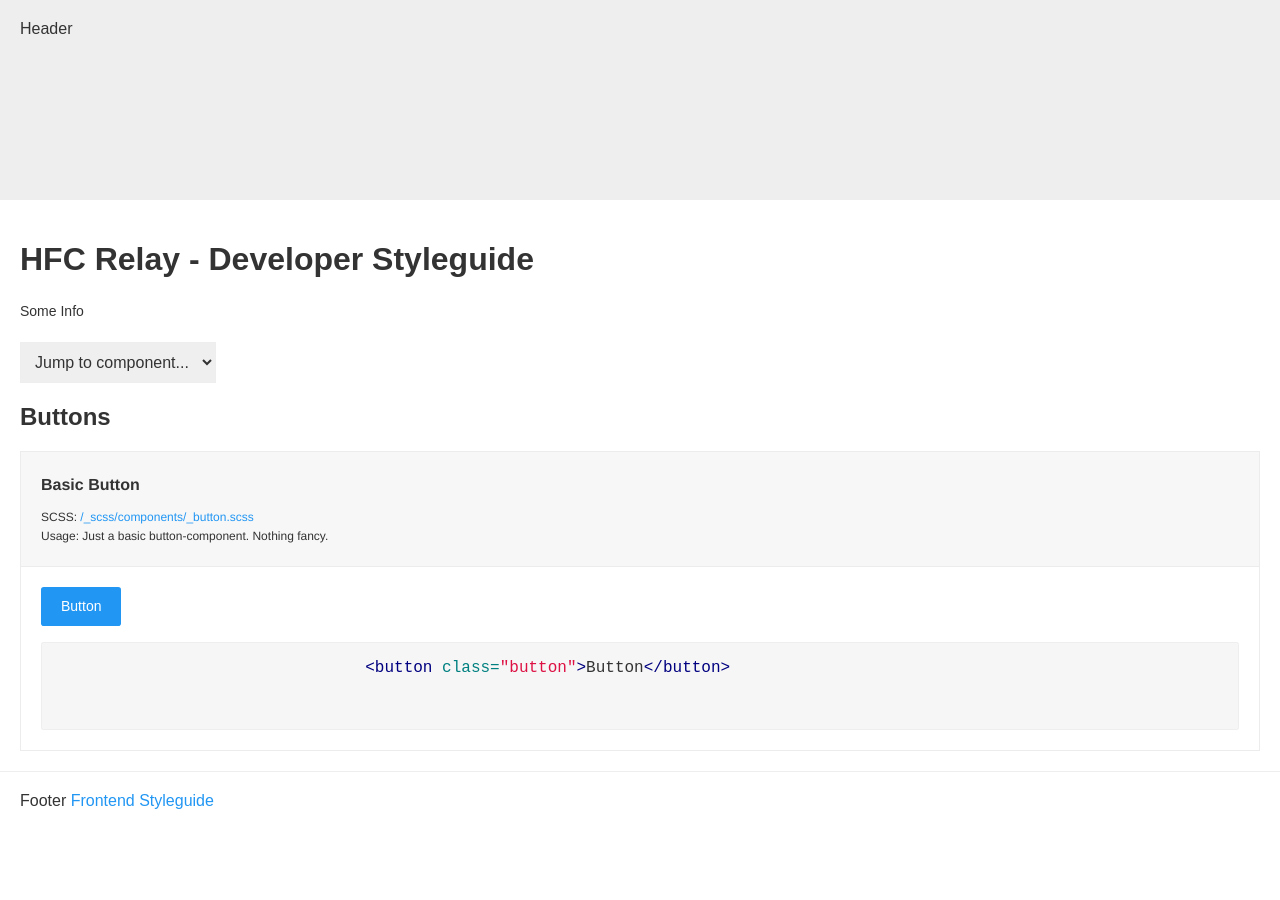
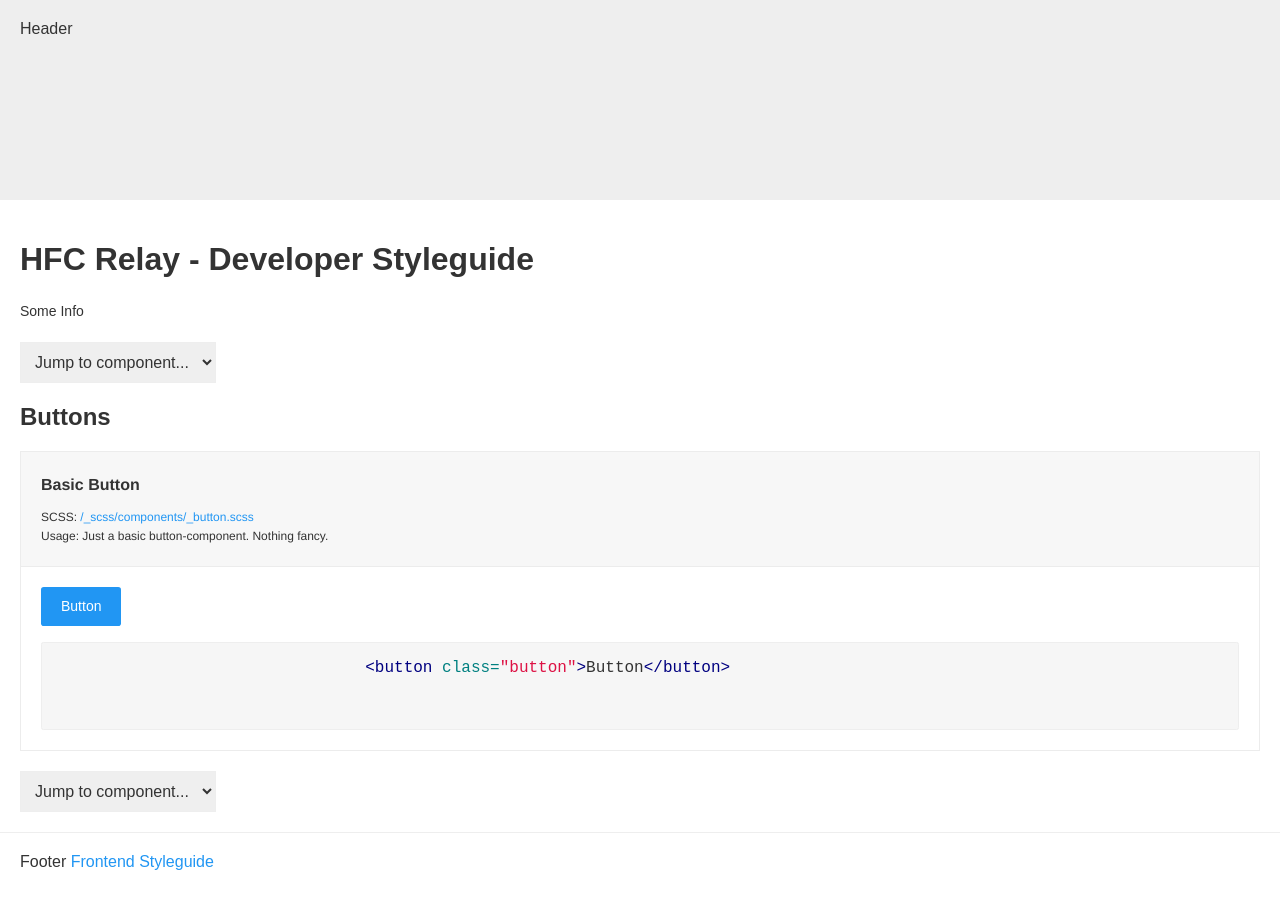
Before and after one commit to NilsDannemann/j_hfc_relay, a Jekyll site: the page built from styleguide.html, in a window 1280 px wide. Built offline with Jekyll 4.4.1, drawn with Linux system fonts in a browser that asks for light colours.

Commit message:
[update] styles & styleguide

```diff
--- a/_scss/reset/_base.scss
+++ b/_scss/reset/_base.scss
@@ -8,6 +8,6 @@ html {
 body {
 	margin: 0;
 	padding: 0;
+	color: #333;
 	background: #fff;
-	color: #333;
 }
--- a/css/style.scss
+++ b/css/style.scss
@@ -7,12 +7,12 @@
 /*
 /* =======================================*/
 
+	/* ===THEME=== */
+	@import 'theme';
+
 	/* ===RESET=== */
 	@import 'reset/normalize';
 	@import 'reset/base';
-
-	/* ===THEME=== */
-	@import 'theme';
 
 	/* ===LAYOUTS=== */
 	@import 'layouts/main';
--- a/styleguide.html
+++ b/styleguide.html
@@ -20,3 +20,6 @@
 	{% include styleguide/component.html %}
 {% endfor %}
 {% endfor %}
+
+<!-- COMPONENT NAV -->
+{% include styleguide/component_nav.html %}
```
